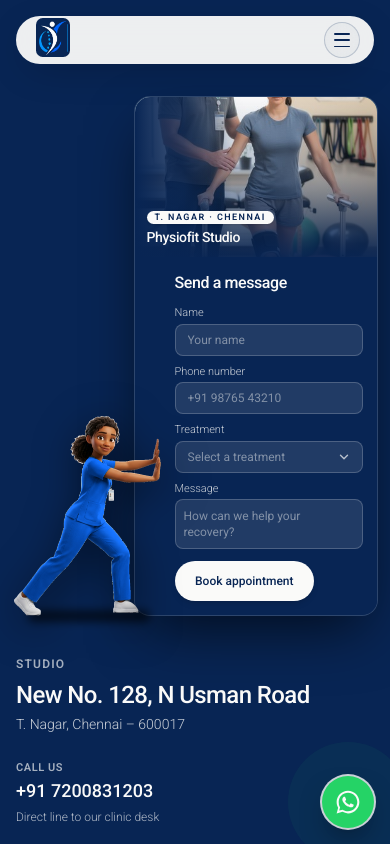
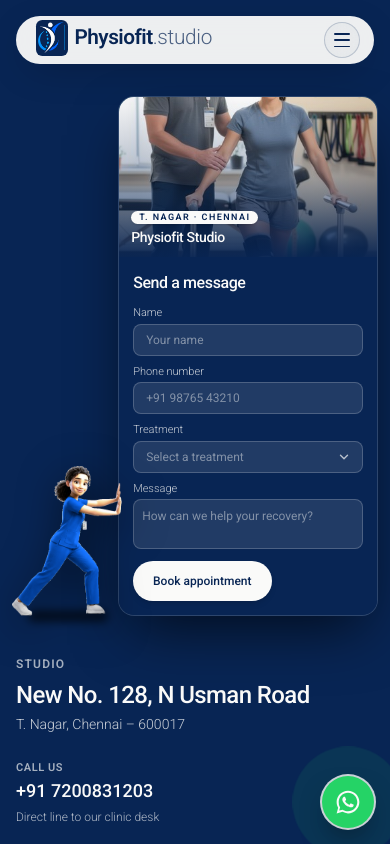
Before and after one commit to AshmithaPP/physiofitness, a Next.js app: page /contact in a window 390 px wide. Shown: the top 844 px of the page. Built offline with nearby package versions, Linux system fonts and the light colour scheme.

Commit message:
added name near logo, contact page avatar updated

```diff
--- a/components/contact/ContactShowcase.jsx
+++ b/components/contact/ContactShowcase.jsx
@@ -275,7 +275,7 @@ export default function ContactShowcase() {
               {/* Physiotherapist Character: Facing the user, hands gripping card edge, feet grounded on floor baseline */}
               <div
                 ref={physioRef}
-                className="shrink-0 h-[200px] min-[400px]:h-[230px] sm:h-[340px] md:h-[400px] lg:h-[450px] xl:h-[480px] w-auto aspect-[614/800] relative z-30 pointer-events-none -mr-8 min-[400px]:-mr-9 sm:-mr-14 md:-mr-18 lg:-mr-22 mb-0 will-change-transform bg-transparent"
+                className="shrink-0 h-[150px] min-[400px]:h-[170px] sm:h-[300px] md:h-[380px] lg:h-[430px] xl:h-[470px] w-auto aspect-[598/800] relative z-30 pointer-events-none -mr-1.5 sm:-mr-3 md:-mr-4 xl:-mr-[18px] mb-0 will-change-transform bg-transparent"
               >
                 {/* Contact shadow on floor under shoes */}
                 <div className="absolute -bottom-1.5 left-4 right-4 h-3 bg-ink/60 rounded-full blur-[4px] pointer-events-none" />
@@ -293,7 +293,7 @@ export default function ContactShowcase() {
               {/* Dual-Pane Form Card */}
               <div
                 ref={cardRef}
-                className="relative z-20 w-full min-w-0 max-w-[calc(100%-55px)] sm:max-w-xl md:max-w-2xl lg:max-w-3xl rounded-2xl sm:rounded-3xl overflow-hidden shadow-[0_24px_60px_-15px] shadow-ink/70 border border-primary/15 bg-secondary text-primary grid grid-cols-1 md:grid-cols-[1fr_1.15fr]"
+                className="relative z-20 w-full min-w-0 sm:max-w-xl md:max-w-2xl lg:max-w-3xl rounded-2xl sm:rounded-3xl overflow-hidden shadow-[0_24px_60px_-15px] shadow-ink/70 border border-primary/15 bg-secondary text-primary grid grid-cols-1 md:grid-cols-[1fr_1.15fr]"
               >
 
                 {/* Left Pane: Walking Rehabilitation Photo (User Attached 2nd Image) */}
@@ -307,8 +307,6 @@ export default function ContactShowcase() {
                     priority
                   />
                   <div className="absolute inset-0 bg-gradient-to-t from-secondary/95 via-secondary/30 to-transparent md:bg-gradient-to-r md:from-transparent md:via-secondary/25 md:to-secondary" />
-                  {/* Left-edge shade: hides the bright window behind the physiotherapist's hands on every breakpoint */}
-                  <div className="absolute inset-y-0 left-0 w-2/5 sm:w-1/3 bg-gradient-to-r from-secondary via-secondary/70 to-transparent pointer-events-none" />
 
                   <div className="absolute bottom-2.5 left-3 right-3 sm:bottom-6 sm:left-6 sm:right-6 text-left">
                     <span className="eyebrow inline-block bg-primary text-secondary px-2 py-0.5 sm:px-3 sm:py-1 rounded-full text-[0.5625rem] sm:text-[0.625rem] font-semibold mb-1 sm:mb-2 shadow-sm">
@@ -322,7 +320,7 @@ export default function ContactShowcase() {
                 </div>
 
                 {/* Right Pane: Contact Form Fields (Replay Button Removed) */}
-                <div className="p-3.5 pl-10 min-[400px]:pl-11 sm:p-6 sm:pl-16 md:p-8 flex flex-col justify-center text-left bg-secondary">
+                <div className="p-3.5 sm:p-6 md:p-8 flex flex-col justify-center text-left bg-secondary">
                   <div className="mb-2.5 sm:mb-4 text-left">
                     <h2 className="font-display text-base xs:text-lg sm:text-xl md:text-2xl font-medium text-primary tracking-[-0.025em]">
                       Send a message
--- a/components/hero/Navbar.jsx
+++ b/components/hero/Navbar.jsx
@@ -74,8 +74,7 @@ export default function Navbar() {
         <Link href="/" data-nav-logo aria-label="Physiofit Studio home" className="relative z-10">
           <Wordmark
             priority
-            markOnly
-            className="text-[1.4rem] md:text-[1.6rem]"
+            className="text-[1.3rem] min-[400px]:text-[1.4rem] md:text-[1.5rem]"
             markClassName="rounded-[0.3em] p-[0.12em] transition-colors duration-700 group-[.is-scrolled]/nav:bg-secondary"
           />
         </Link>
--- a/components/hero/StoryStage.jsx
+++ b/components/hero/StoryStage.jsx
@@ -97,20 +97,13 @@ export default function StoryStage({ ready }) {
       const navBar = document.querySelector("[data-navbar]");
 
       const heroBox = () => boxIn(heroSlot, stage);
-      // The intro logo (icon + name) flies so its ICON lands exactly on the navbar's
-      // icon; the name fades out on the way, since the navbar shows the icon only.
-      const logoMark = logo.querySelector("[data-wm-mark] img");
       const logoFit = () => {
-        const b = boxIn(logo, stage); // the whole flying logo; it scales about its centre
-        const m = boxIn(logoMark, stage);
-        const t = (navLogo.querySelector("img") ?? navLogo).getBoundingClientRect(); // stage == viewport while pinned
-        const s = t.width / m.w;
-        const cx = b.x + b.w / 2;
-        const cy = b.y + b.h / 2;
+        const b = boxIn(logo, stage);
+        const t = navLogo.getBoundingClientRect(); // stage == viewport while pinned
         return {
-          x: t.left + t.width / 2 - cx - s * (m.x + m.w / 2 - cx),
-          y: t.top + t.height / 2 - cy - s * (m.y + m.h / 2 - cy),
-          scale: s,
+          x: t.left + t.width / 2 - (b.x + b.w / 2),
+          y: t.top + t.height / 2 - (b.y + b.h / 2),
+          scale: t.width / b.w,
         };
       };
 
@@ -254,7 +247,6 @@ export default function StoryStage({ ready }) {
           { x: () => logoFit().x, y: () => logoFit().y, scale: () => logoFit().scale, duration: 0.9 },
           W
         )
-        .fromTo(q("[data-fly-logo] [data-wm-text]"), { autoAlpha: 1 }, { autoAlpha: 0, duration: 0.45, ease: "power1.out" }, W + 0.1)
         .set(logo, { autoAlpha: 0 }, W + 0.9)
         .set(navLogo, { autoAlpha: 1 }, W + 0.9)
         .fromTo(navItems, { autoAlpha: 0, y: -14 }, { autoAlpha: 1, y: 0, duration: 0.4, stagger: 0.05, ease: "power2.out" }, W + 0.75)
--- a/components/home/Footer.jsx
+++ b/components/home/Footer.jsx
@@ -43,7 +43,7 @@ export default function Footer({ ready = true }) {
         <div className="grid gap-10 sm:grid-cols-2 lg:grid-cols-[1.6fr_1fr_1fr_1fr] lg:gap-10">
           <div data-foot-in className="max-w-md sm:col-span-2 lg:col-span-1">
             <Link href="/" aria-label="Physiofit Studio home" className="inline-block">
-              <Wordmark onLight markOnly className="text-[1.75rem] sm:text-[2rem]" />
+              <Wordmark onLight className="text-[1.5rem] sm:text-[1.75rem]" />
             </Link>
             <p className="mt-5 font-display text-[clamp(1.25rem,1.8vw,1.625rem)] font-medium leading-[1.2] tracking-[-0.025em]">
               Restore your health, rebuild your strength,{" "}
```
Also changed, not shown: public/images/contact/physiotherapist.png.
